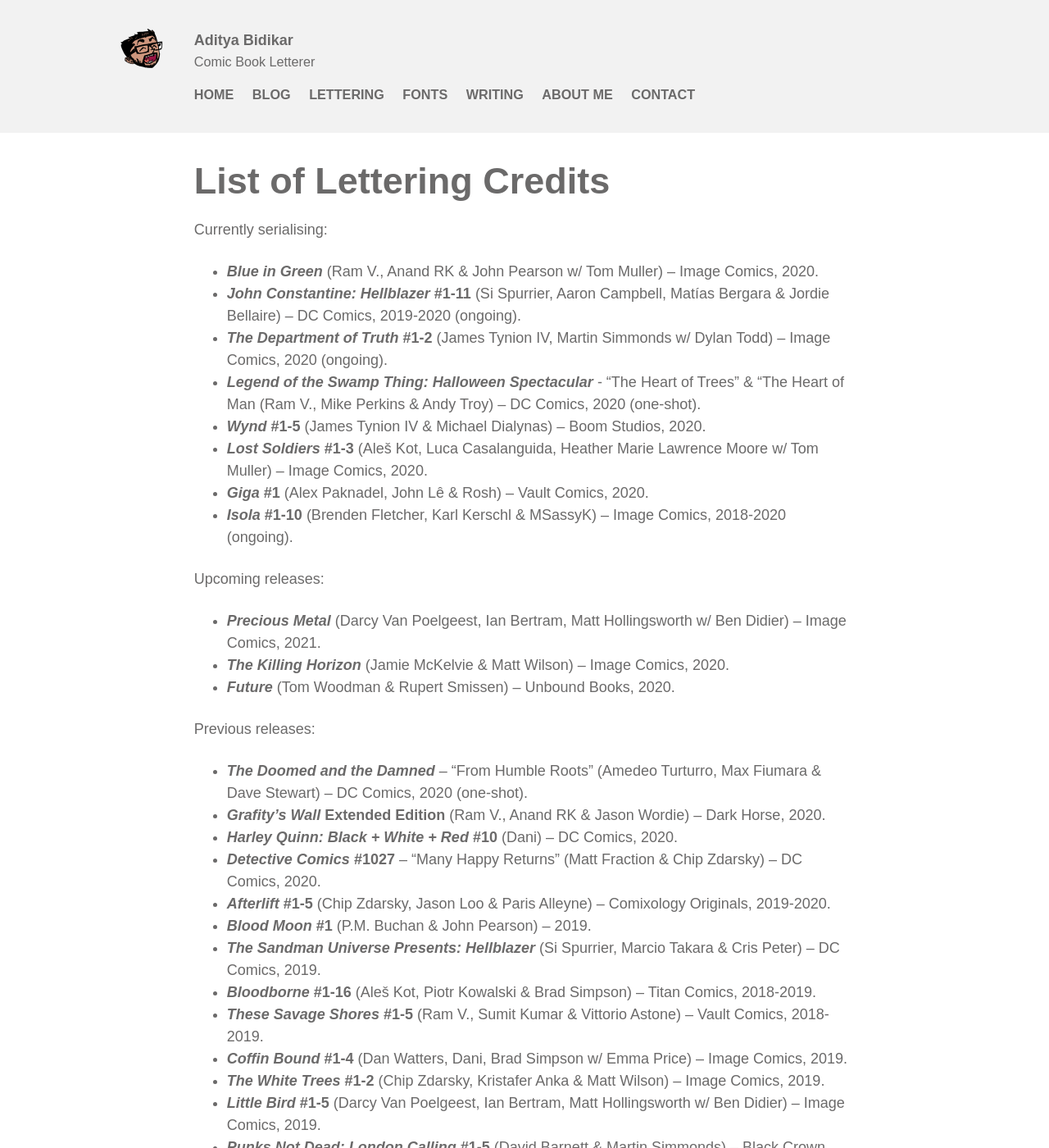
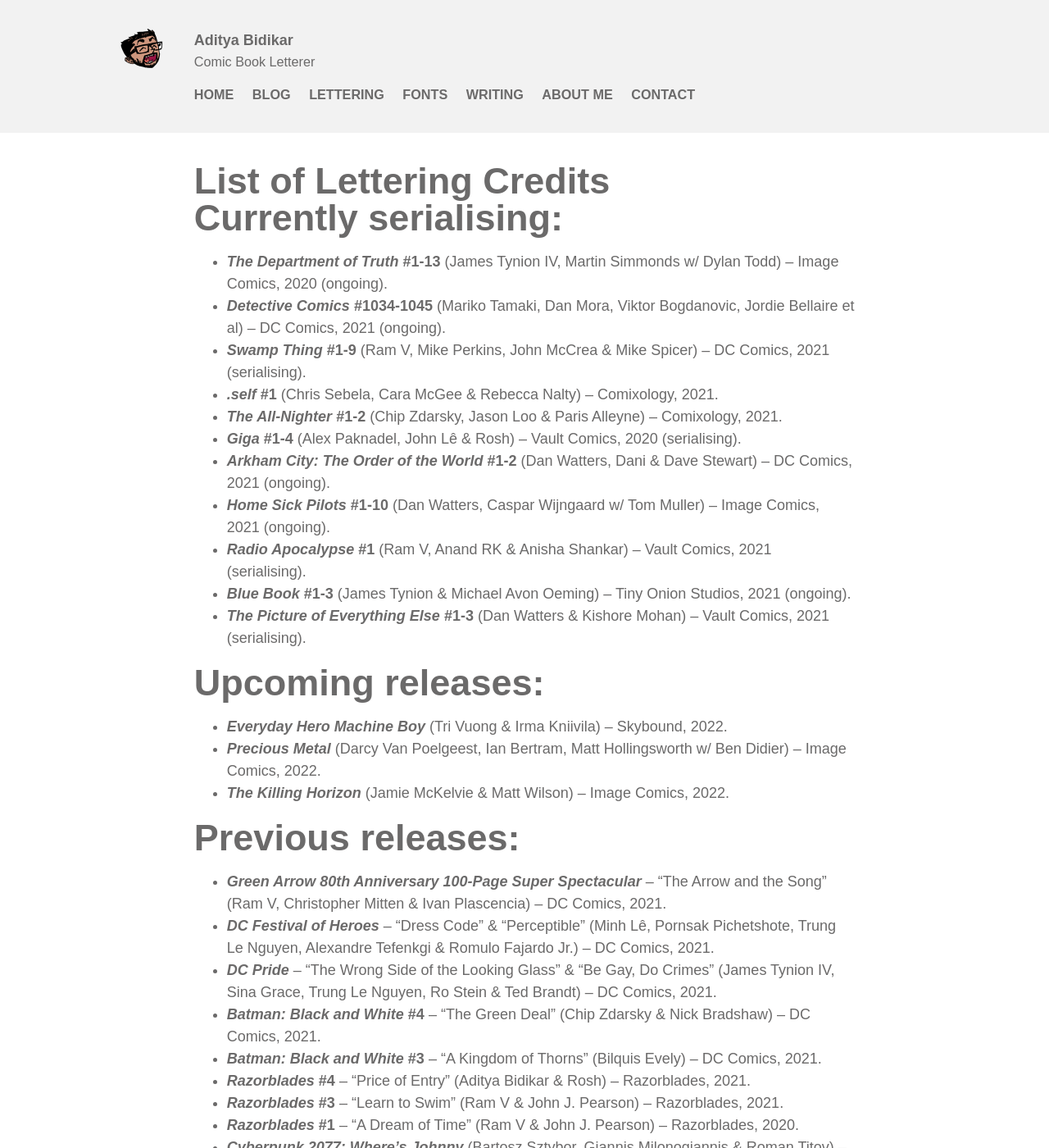
Before and after one commit to adityabidikar/adityabidikar.github.io, a Jekyll site: the page built from _posts/2018-04-07-list-of-credits.md, in a window 1280 px wide and 1400 px high. Shown: the whole window at 82% size. Built offline with Jekyll 4.4.1, drawn with Linux system fonts in a browser that asks for light colours; nearby versions of some CDN libraries; some web fonts are replaced; some of the changed text lies outside the part shown.

Commit message:
Updated Credits

```diff
--- a/_posts/2018-04-07-list-of-credits.md
+++ b/_posts/2018-04-07-list-of-credits.md
@@ -5,35 +5,63 @@
 category: lettering
 sticky: true
 ---
-Currently serialising:
+## Currently serialising:
 
+- **_The Department of Truth_ #1-13** (James Tynion IV, Martin Simmonds w/ Dylan Todd)  – Image Comics, 2020 (ongoing).
+- **_Detective Comics_ #1034-1045** (Mariko Tamaki, Dan Mora, Viktor Bogdanovic, Jordie Bellaire et al) – DC Comics, 2021 (ongoing).
+- **_Swamp Thing_ #1-9** (Ram V, Mike Perkins, John McCrea & Mike Spicer) – DC Comics, 2021 (serialising).
+- **_.self_ #1** (Chris Sebela, Cara McGee & Rebecca Nalty) – Comixology, 2021.
+- **_The All-Nighter_ #1-2** (Chip Zdarsky, Jason Loo & Paris Alleyne) – Comixology, 2021.
+- **_Giga_ #1-4** (Alex Paknadel, John Lê & Rosh) – Vault Comics, 2020 (serialising).
+- **_Arkham City: The Order of the World_ #1-2** (Dan Watters, Dani & Dave Stewart) – DC Comics, 2021 (ongoing).
+- **_Home Sick Pilots_ #1-10** (Dan Watters, Caspar Wijngaard w/ Tom Muller) – Image Comics, 2021 (ongoing).
+- **_Radio Apocalypse_ #1** (Ram V, Anand RK & Anisha Shankar) – Vault Comics, 2021 (serialising).
+- **_Blue Book_ #1-3** (James Tynion & Michael Avon Oeming) – Tiny Onion Studios, 2021 (ongoing).
+- **_The Picture of Everything Else_ #1-3** (Dan Watters & Kishore Mohan) – Vault Comics, 2021 (serialising).
+
+## Upcoming releases:
+
+- **_Everyday Hero Machine Boy_** (Tri Vuong & Irma Kniivila) – Skybound, 2022.
+- **_Precious Metal_** (Darcy Van Poelgeest, Ian Bertram, Matt Hollingsworth w/ Ben Didier) – Image Comics, 2022.
+- **_The Killing Horizon_** (Jamie McKelvie & Matt Wilson) – Image Comics, 2022.
+
+## Previous releases:
+
+- **_Green Arrow 80th Anniversary 100-Page Super Spectacular_** – “The Arrow and the Song” (Ram V, Christopher Mitten & Ivan Plascencia) – DC Comics, 2021.
+- **_DC Festival of Heroes_** – “Dress Code” & “Perceptible” (Minh Lê, Pornsak Pichetshote, Trung Le Nguyen, Alexandre Tefenkgi & Romulo Fajardo Jr.) – DC Comics, 2021.
+- **_DC Pride_** – “The Wrong Side of the Looking Glass” & “Be Gay, Do Crimes” (James Tynion IV, Sina Grace, Trung Le Nguyen, Ro Stein & Ted Brandt) – DC Comics, 2021.
+- **_Batman: Black and White_ #4** – “The Green Deal” (Chip Zdarsky & Nick Bradshaw) – DC Comics, 2021.
+- **_Batman: Black and White_ #3** – “A Kingdom of Thorns” (Bilquis Evely) – DC Comics, 2021.
+- **_Razorblades_ #4** – “Price of Entry” (Aditya Bidikar & Rosh) – Razorblades, 2021.
+- **_Razorblades_ #3** – “Learn to Swim” (Ram V & John J. Pearson) – Razorblades, 2021.
+- **_Razorblades_ #1** – “A Dream of Time” (Ram V & John J. Pearson) – Razorblades, 2020.
+- **_Cyberpunk 2077: Where’s Johnny_** (Bartosz Sztybor, Giannis Milonogiannis & Roman Titov) – Dark Horse, 2021.
+- **_The Witcher: Witch’s Lament_ #1-4** (Bartosz Sztybor, Vanesa Del Rey & Jordie Bellaire) – Dark Horse, 2021.
+- **_Batman: Legends of the Dark Knight_ #12 & #15** (Mike Rosenberg, Cian Tormey, Che Grayson, Belen Ortega et al) – DC Comics, 2021.
+- **_Batman: Urban Legends_ #7** – “_Batman Beyond_: Wake” (Jackson Lanzing & Collin Kelly, Max Dunbar & Sebastian Cheng) – DC Comics, 2021.
+- **_Truth & Justice_ #16-18** (Andrew Aydin, Juni Ba & Nick Filardi) – DC Comics, 2021.
+- **_I am Not Starfire_ OGN** (Mariko Tamaki & Yoshi Yoshitani) – DC Comics, 2021.
+- **_Everyday Hero Machine Boy_ Prologue** (Tri Vuong & Irma Kniivila) – Skybound X, 2021.
+- **_Future_** (Tom Woodman & Rupert Smissen) – Unbound Books, 2020.
+- **_Cyberpunk 2077: Big City Dreams_** (Bartosz Sztybor, Filipé Andrade, Alessio Fioriniello, Roman Titov & Krzysztof Ostrowski) – GOG.com, 2020.
+- **_Isola_ #1-10** (Brenden Fletcher, Karl Kerschl & MSassyK) – Image Comics, 2018-2020 (ongoing).
+- **_Lost Soldiers_ #1-5** (Aleš Kot, Luca Casalanguida, Heather Marie Lawrence Moore w/ Tom Muller) – Image Comics, 2020.
+- **_Wynd_ #1-5** (James Tynion IV & Michael Dialynas) – Boom Studios, 2020.
+- **_DC’s Very Merry Multiverse_** – “Christmas by Gaslight” (John Layman, Dani & Mike Spicer) – DC Comics, 2020.
+- **_Legend of the Swamp Thing: Halloween Spectacular_** - “The Heart of Trees” & “The Heart of Man (Ram V., Mike Perkins & Andy Troy) – DC Comics, 2020 (one-shot).
 - **_Blue in Green_** (Ram V., Anand RK & John Pearson w/ Tom Muller) – Image Comics, 2020.
-- **_John Constantine: Hellblazer_ #1-11** (Si Spurrier, Aaron Campbell, Matías Bergara & Jordie Bellaire) – DC Comics, 2019-2020 (ongoing).
-- **_The Department of Truth_ #1-2** (James Tynion IV, Martin Simmonds w/ Dylan Todd)  – Image Comics, 2020 (ongoing).
-- **_Legend of the Swamp Thing: Halloween Spectacular_** - “The Heart of Trees” & “The Heart of Man (Ram V., Mike Perkins & Andy Troy) – DC Comics, 2020 (one-shot).
-- **_Wynd_ #1-5** (James Tynion IV & Michael Dialynas) – Boom Studios, 2020.
-- **_Lost Soldiers_ #1-3** (Aleš Kot, Luca Casalanguida, Heather Marie Lawrence Moore w/ Tom Muller) – Image Comics, 2020.
-- **_Giga_ #1** (Alex Paknadel, John Lê & Rosh) – Vault Comics, 2020.
-- **_Isola_ #1-10** (Brenden Fletcher, Karl Kerschl & MSassyK) – Image Comics, 2018-2020 (ongoing).
-
-Upcoming releases:
-
-- **_Precious Metal_** (Darcy Van Poelgeest, Ian Bertram, Matt Hollingsworth w/ Ben Didier) – Image Comics, 2021.
-- **_The Killing Horizon_** (Jamie McKelvie & Matt Wilson) – Image Comics, 2020.
-- **_Future_** (Tom Woodman & Rupert Smissen) – Unbound Books, 2020.
-
-Previous releases:
-
+- **_Coffin Bound_ #1-8** (Dan Watters, Dani, Brad Simpson w/ Emma Price) – Image Comics, 2019.
+- **_John Constantine: Hellblazer_ #1-12** (Si Spurrier, Aaron Campbell, Matías Bergara & Jordie Bellaire) – DC Comics, 2019-2020 (ongoing).
+- **_Brigantia_ #2** (Chris Mole, Harriet Moulton & Melissa Trender) – Kickstarter, 2020.
 - **_The Doomed and the Damned_** – “From Humble Roots” (Amedeo Turturro, Max Fiumara & Dave Stewart) – DC Comics, 2020 (one-shot).
 - **_Grafity’s Wall_ Extended Edition** (Ram V., Anand RK & Jason Wordie) – Dark Horse, 2020.
 - **_Harley Quinn: Black + White + Red_ #10** (Dani) – DC Comics, 2020.
 - **_Detective Comics_ #1027** – “Many Happy Returns” (Matt Fraction & Chip Zdarsky) – DC Comics, 2020.
 - **_Afterlift_ #1-5** (Chip Zdarsky, Jason Loo & Paris Alleyne) – Comixology Originals, 2019-2020.
-- **_Blood Moon_ #1** (P.M. Buchan & John Pearson) – 2019.
+- **_Blood Moon_ #1-2** (P.M. Buchan & John J. Pearson) – 2019.
 - **_The Sandman Universe Presents: Hellblazer_** (Si Spurrier, Marcio Takara & Cris Peter) – DC Comics, 2019.
 - **_Bloodborne_ #1-16** (Aleš Kot, Piotr Kowalski & Brad Simpson) – Titan Comics, 2018-2019.
 - **_These Savage Shores_ #1-5** (Ram V., Sumit Kumar & Vittorio Astone) – Vault Comics, 2018-2019.
-- **_Coffin Bound_ #1-4** (Dan Watters, Dani, Brad Simpson w/ Emma Price) – Image Comics, 2019.
 - **_The White Trees_ #1-2** (Chip Zdarsky, Kristafer Anka & Matt Wilson) – Image Comics, 2019.
 - **_Little Bird_ #1-5** (Darcy Van Poelgeest, Ian Bertram, Matt Hollingsworth w/ Ben Didier) – Image Comics, 2019.
 - **_Punks Not Dead: London Calling_ #1-5** (David Barnett & Martin Simmonds) – Black Crown, 2019.
@@ -47,6 +75,7 @@
 - **_House Amok_ #1-2** (Christopher Sebela, Shawn McManus & Lee Loughridge) – Black Crown, 2018.
 - **_Euthanauts_ #1-2** (Tini Howard, Nick Robles & Eva de la Cruz) – Black Crown, 2018.
 - **_Yellow Submarine_ OGN** (Bill Morrison, Andrew Pepoy, Tone Rodriguez & Nathan Kane) – Titan Comics, 2018.
+- **_Alex Automatic_ #2** (Fraser Campbell, James Corcoran & David B. Cooper) – Kickstarter, 2017.
 - **_Paradiso_ #1-8** (Ram V., Dev Pramanik & Dearbhla Kelly) – Image Comics, 2017.
 - **_Ruin of Thieves_ #1-4** (Ram V., Sumit Kumar & Rosh) – Action Lab: Danger Zone, 2018.
 - **_Assassinistas_ #1-6** (Tini Howard, Gilbert Hernandez & Rob Davis) – Black Crown, 2017-2018.
```
Also changed, not shown: 1 other file.
